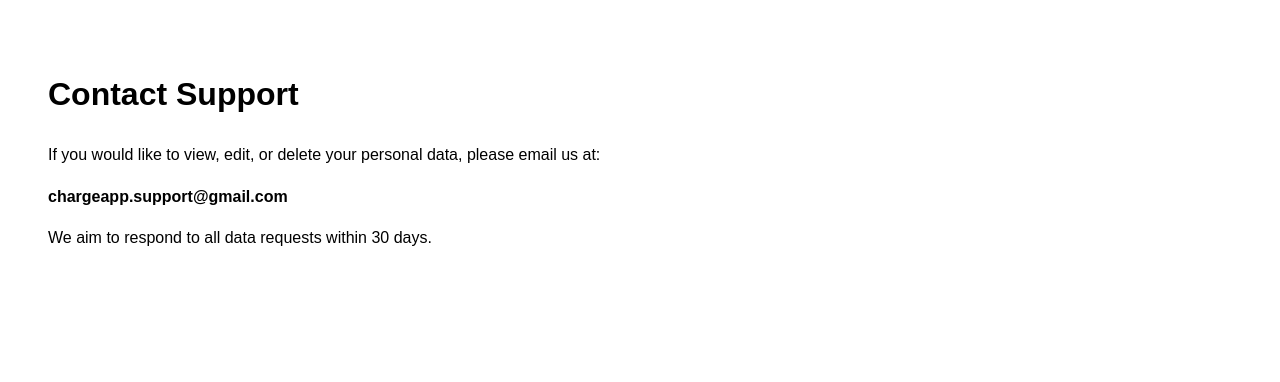
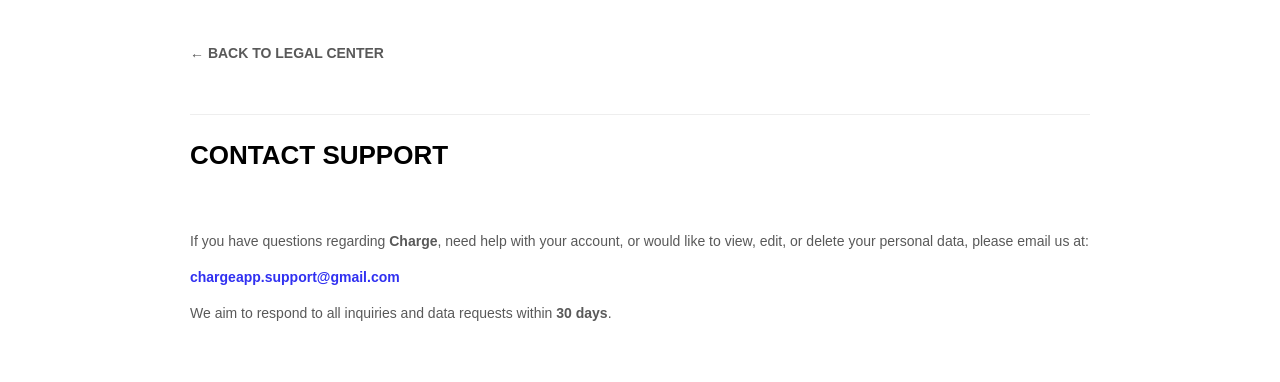
Before and after one commit to chargeappsupport-create/charge-legal, a plain HTML site: page contact.html in a window 1280 px wide. Drawn offline with Linux system fonts and the light colour scheme.

Commit message:
Enhance contact.html with new styles and content
Updated contact page with improved structure and styling.

```diff
--- a/contact.html
+++ b/contact.html
@@ -1,12 +1,53 @@
 <!DOCTYPE html>
-<html>
+<html lang="en">
 <head>
-    <title>Charge Support</title>
+    <meta charset="UTF-8">
+    <meta name="viewport" content="width=device-width, initial-scale=1.0">
+    <title>Contact Support — Charge</title>
+    <style>
+        /* Professional Page Wrapper */
+        body {
+            font-family: Arial, sans-serif;
+            line-height: 1.6;
+            background-color: #ffffff;
+            color: #333;
+            max-width: 900px;
+            margin: 0 auto;
+            padding: 40px 20px;
+        }
+        .back-link {
+            display: inline-block;
+            margin-bottom: 30px;
+            text-decoration: none;
+            color: #595959;
+            font-size: 14px;
+            font-weight: bold;
+            transition: color 0.2s;
+        }
+        .back-link:hover { color: #3030F1; }
+        hr { border: 0; border-top: 1px solid #eee; margin: 20px 0; }
+
+        /* Typography Matching */
+        h1 { font-size: 26px; margin-bottom: 0.5em; color: #000; }
+        .body_text { color: #595959; font-size: 14px; }
+        .link { color: #3030F1; text-decoration: none; font-weight: bold; }
+    </style>
 </head>
-<body style="font-family: sans-serif; padding: 40px; line-height: 1.6;">
-    <h1>Contact Support</h1>
-    <p>If you would like to view, edit, or delete your personal data, please email us at:</p>
-    <p><strong>chargeapp.support@gmail.com</strong></p>
-    <p>We aim to respond to all data requests within 30 days.</p>
+<body>
+
+    <a href="index.html" class="back-link">← BACK TO LEGAL CENTER</a>
+    <hr>
+
+    <h1>CONTACT SUPPORT</h1>
+    <br>
+
+    <div class="body_text">
+        <p>If you have questions regarding <strong>Charge</strong>, need help with your account, or would like to view, edit, or delete your personal data, please email us at:</p>
+
+        <p><a href="mailto:chargeapp.support@gmail.com" class="link">chargeapp.support@gmail.com</a></p>
+
+        <p>We aim to respond to all inquiries and data requests within <strong>30 days</strong>.</p>
+    </div>
+
 </body>
 </html>
```
